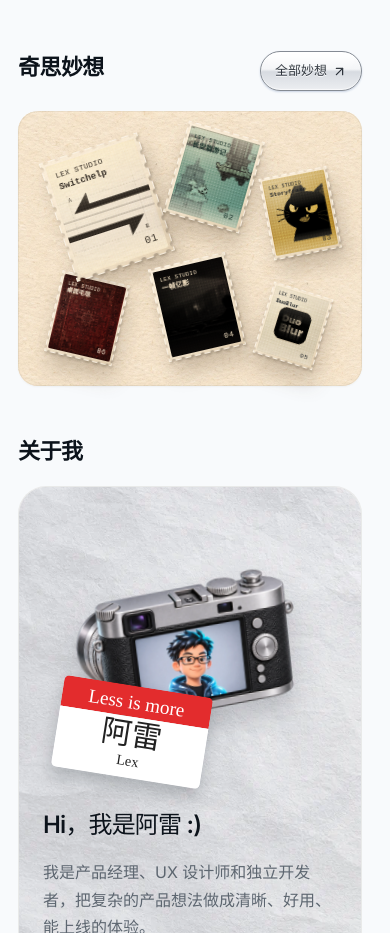
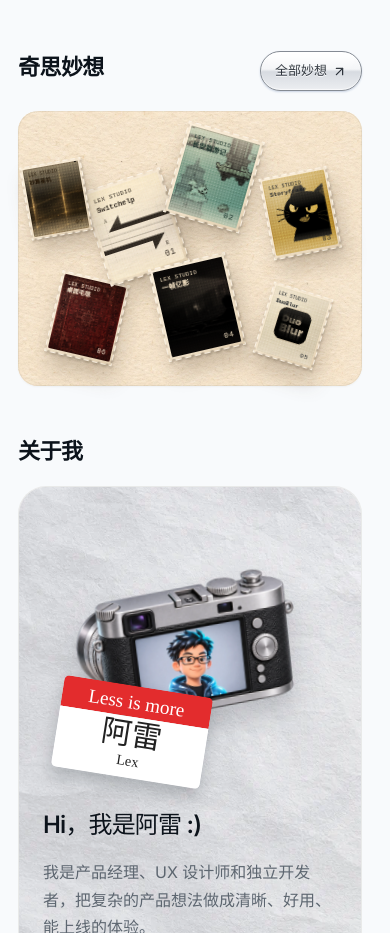
Before and after one commit to nexsjournal/portfolio-web, a Next.js app: page / in a window 390 px wide. Shown: the part 3260-4193 px from the top of the page. Built offline with nearby package versions, Linux system fonts and the light colour scheme; a web font is replaced by a local one.

Commit message:
feat(ideas): add miaosuan stamp and card

```diff
--- a/src/app/ideas.css
+++ b/src/app/ideas.css
@@ -88,6 +88,14 @@
   --stamp-depth: 1;
 }
 
+.ideas-stamp:nth-child(7) {
+  --stamp-tilt: -14deg;
+  --stamp-x: 9%;
+  --stamp-y: 28%;
+  --stamp-width: 13%;
+  --stamp-depth: 1;
+}
+
 .ideas-stamp[data-artwork="catgame"] {
   --stamp-field: #7fb4ad;
   --stamp-ink: #17302c;
@@ -118,6 +126,13 @@
   --stamp-ink: #fff6e8;
   --stamp-photo-treatment: grayscale(.4) sepia(.12) brightness(1.32) contrast(.94);
   --stamp-legend-shade: rgb(30 10 8 / .58);
+}
+
+.ideas-stamp[data-artwork="miaosuan"] {
+  --stamp-field: #d8b36a;
+  --stamp-ink: #241708;
+  --stamp-photo-treatment: grayscale(.4) sepia(.35) brightness(1.9) contrast(1.02);
+  --stamp-legend-shade: rgb(255 238 200 / .55);
 }
 
 .ideas-stamp-target {
@@ -279,8 +294,12 @@ img.ideas-stamp-art {
   transform-origin: center bottom;
 }
 
-.ideas-stamp:last-child:nth-child(6) {
-  --note-offset: clamp(0px, 4vw, 2rem);
+.ideas-stamp:nth-child(7) .ideas-stamp-note {
+  --note-offset: 4rem;
+  top: calc(100% - .15rem);
+  bottom: auto;
+  padding-block: 1rem .8rem;
+  transform-origin: center top;
 }
 
 .ideas-stamp-category {
@@ -381,6 +400,7 @@ img.ideas-stamp-art {
 .ideas-card[data-artwork="framyriad"] { --project-color: #b54134; }
 .ideas-card[data-artwork="duoblur"] { --project-color: #455a70; }
 .ideas-card[data-artwork="blanket"] { --project-color: #9c3a32; }
+.ideas-card[data-artwork="miaosuan"] { --project-color: #b8863f; }
 
 .ideas-card:focus-visible {
   outline: 2px solid var(--portfolio-accent);
@@ -541,6 +561,20 @@ img.ideas-stamp-art {
   object-fit: cover;
 }
 
+.ideas-card[data-artwork="miaosuan"] .ideas-card-visual {
+  --idea-preview-angle: 1.5deg;
+  overflow: hidden;
+  aspect-ratio: 3 / 2;
+  border: 4px solid color-mix(in srgb, var(--portfolio-panel) 90%, var(--portfolio-line));
+  border-radius: .5rem;
+  background: #0b0906;
+  box-shadow: 1px 10px 22px rgb(12 19 27 / .24), 0 0 0 1px var(--portfolio-line);
+}
+
+.ideas-card[data-artwork="miaosuan"] .ideas-card-image {
+  object-fit: cover;
+}
+
 .ideas-card[data-artwork="switchelp"] .ideas-card-visual {
   --idea-preview-angle: -3deg;
   overflow: hidden;
@@ -594,9 +628,9 @@ img.ideas-stamp-art {
   }
 
   .ideas-stamp:first-child {
-    --stamp-x: 26%;
-    --stamp-y: 35%;
-    --stamp-width: 30%;
+    --stamp-x: 34%;
+    --stamp-y: 42%;
+    --stamp-width: 24%;
   }
 
   .ideas-stamp:nth-child(2) {
@@ -624,11 +658,19 @@ img.ideas-stamp-art {
     --note-offset: -2rem;
   }
 
-  .ideas-stamp:nth-child(6):last-child {
+  .ideas-stamp:nth-child(6) {
     --stamp-x: 20%;
     --stamp-y: 75%;
     --stamp-width: 20%;
     --note-offset: 2rem;
+  }
+
+  .ideas-stamp:nth-child(7) {
+    --stamp-x: 11%;
+    --stamp-y: 32%;
+    --stamp-width: 18%;
+    --stamp-tilt: -10deg;
+    --stamp-depth: 3;
   }
 }
 
--- a/src/content/ideas.ts
+++ b/src/content/ideas.ts
@@ -7,7 +7,7 @@ type IdeaCopy = {
 
 export type Idea = {
   slug: string;
-  artwork: "switchelp" | "catgame" | "storyframe" | "framyriad" | "duoblur" | "blanket";
+  artwork: "switchelp" | "catgame" | "storyframe" | "framyriad" | "duoblur" | "blanket" | "miaosuan";
   cover?: string;
   galleryCover?: string;
   stampTitle?: string;
@@ -132,7 +132,26 @@ export const ideas: Idea[] = [
       features: ["3D cloth", "Click-through"],
     },
   },
+  {
+    slug: "miaosuan",
+    artwork: "miaosuan",
+    cover: "/assets/ideas/miaosuan-stamp.webp",
+    galleryCover: "/assets/ideas/miaosuan-hero.webp",
+    href: "https://miaosuan.site/",
+    zh: {
+      title: "妙算星机",
+      category: "八字排盘 · 流年推演",
+      summary: "用生辰起四柱，先核旧年再推来年。",
+      features: ["四柱排盘", "流年推演"],
+    },
+    en: {
+      title: "Miaosuan",
+      category: "Four Pillars · Yearly reading",
+      summary: "Read the past and coming years from a birth chart.",
+      features: ["Four pillars", "Yearly cycles"],
+    },
+  },
 ];
 
-export const featuredIdeaCount = 6;
+export const featuredIdeaCount = 7;
 export const displayedIdeas = ideas;
```
Also changed, not shown: public/assets/ideas/miaosuan-hero.webp (added), public/assets/ideas/miaosuan-stamp.webp (added).
